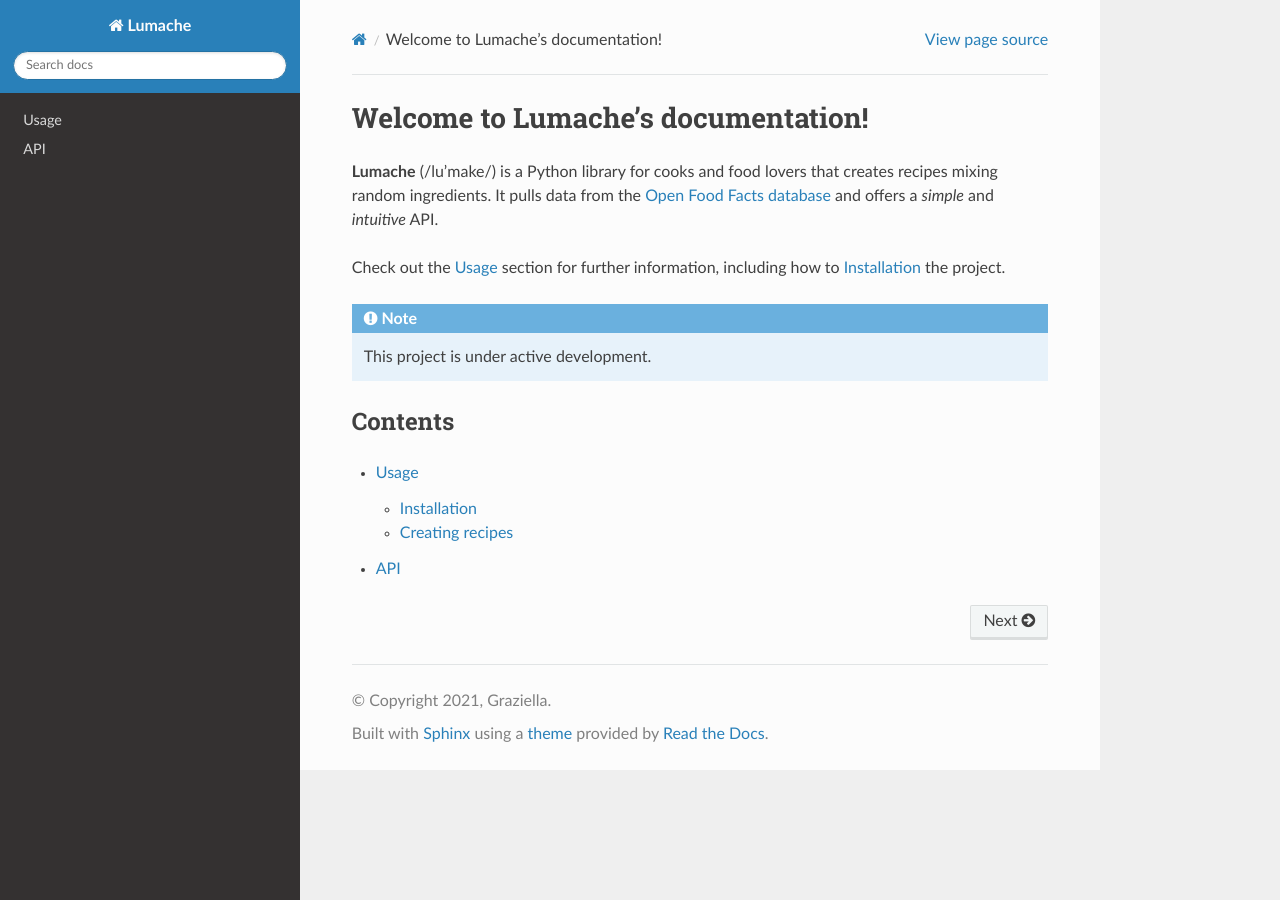
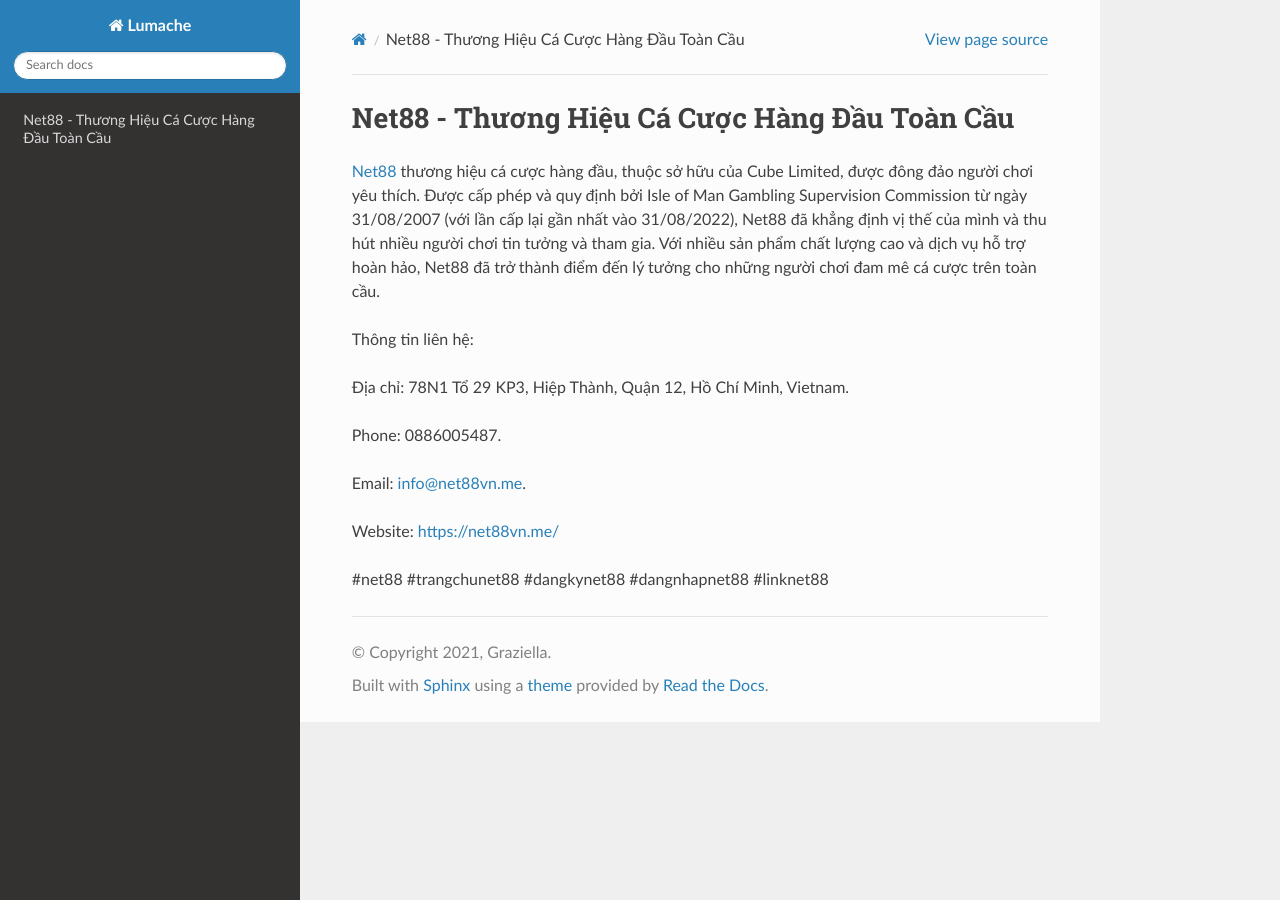
Before and after one commit to p8ebermouc/net88vnme, a Sphinx documentation site: the page built from docs/source/index.rst, in a window 1280 px wide. Built offline with Sphinx 7.4.7 and the Read the Docs theme 3.1.0, drawn with Linux system fonts in a browser that asks for light colours.

Commit message:
Update index.rst

```diff
--- a/docs/source/index.rst
+++ b/docs/source/index.rst
@@ -1,22 +1,16 @@
-Welcome to Lumache's documentation!
+Net88 - Thương Hiệu Cá Cược Hàng Đầu Toàn Cầu
 ===================================
 
-**Lumache** (/lu'make/) is a Python library for cooks and food lovers
-that creates recipes mixing random ingredients.
-It pulls data from the `Open Food Facts database <https://world.openfoodfacts.org/>`_
-and offers a *simple* and *intuitive* API.
+`Net88 <https://net88vn.me/>`_ thương hiệu cá cược hàng đầu, thuộc sở hữu của Cube Limited, được đông đảo người chơi yêu thích. Được cấp phép và quy định bởi Isle of Man Gambling Supervision Commission từ ngày 31/08/2007 (với lần cấp lại gần nhất vào 31/08/2022), Net88 đã khẳng định vị thế của mình và thu hút nhiều người chơi tin tưởng và tham gia. Với nhiều sản phẩm chất lượng cao và dịch vụ hỗ trợ hoàn hảo, Net88 đã trở thành điểm đến lý tưởng cho những người chơi đam mê cá cược trên toàn cầu.
 
-Check out the :doc:`usage` section for further information, including
-how to :ref:`installation` the project.
+Thông tin liên hệ:
 
-.. note::
+Địa chỉ: 78N1 Tổ 29 KP3, Hiệp Thành, Quận 12, Hồ Chí Minh, Vietnam.
 
-   This project is under active development.
+Phone: 0886005487.
 
-Contents
---------
+Email: info@net88vn.me.
 
-.. toctree::
+Website: https://net88vn.me/
 
-   usage
-   api
+#net88 #trangchunet88 #dangkynet88 #dangnhapnet88 #linknet88
```
